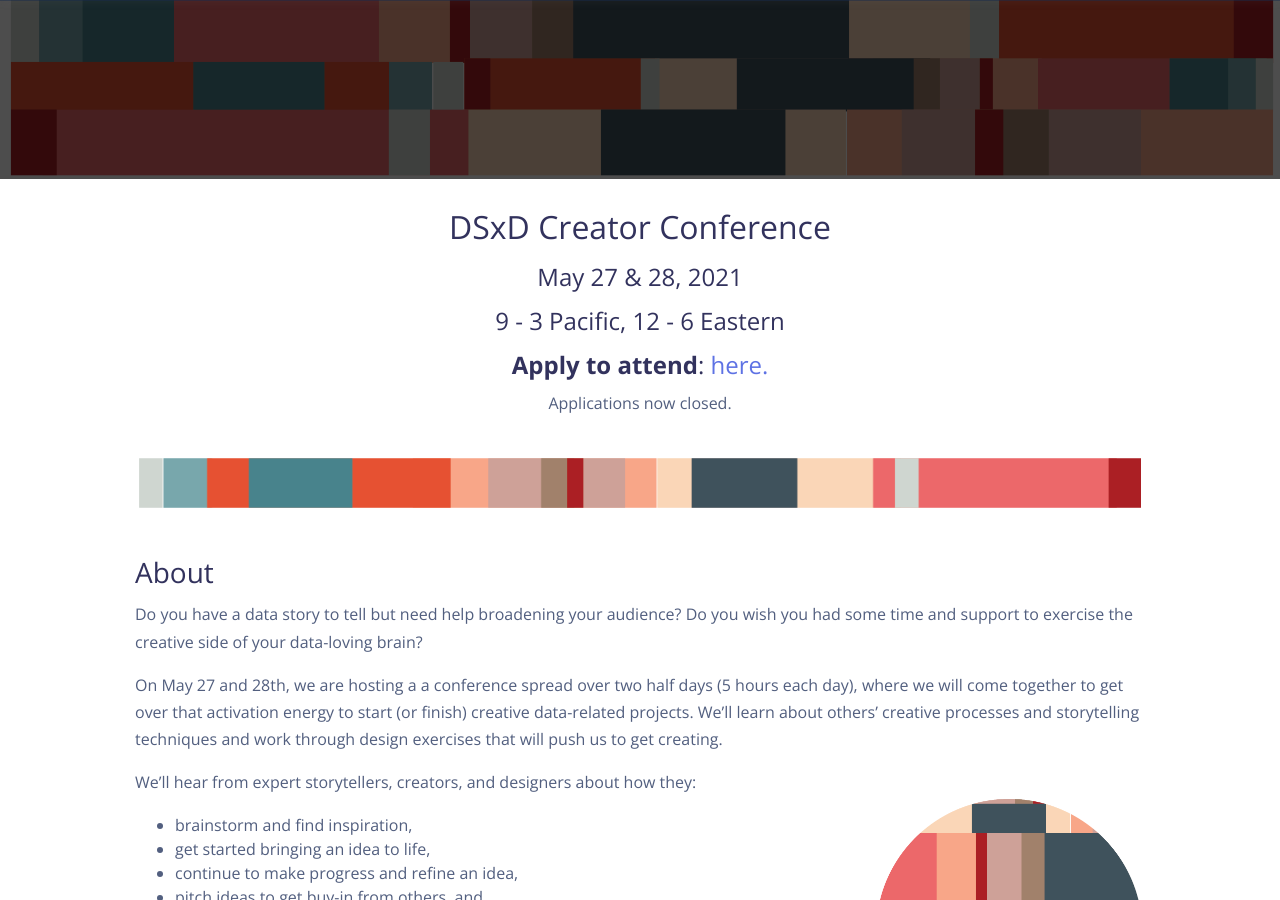
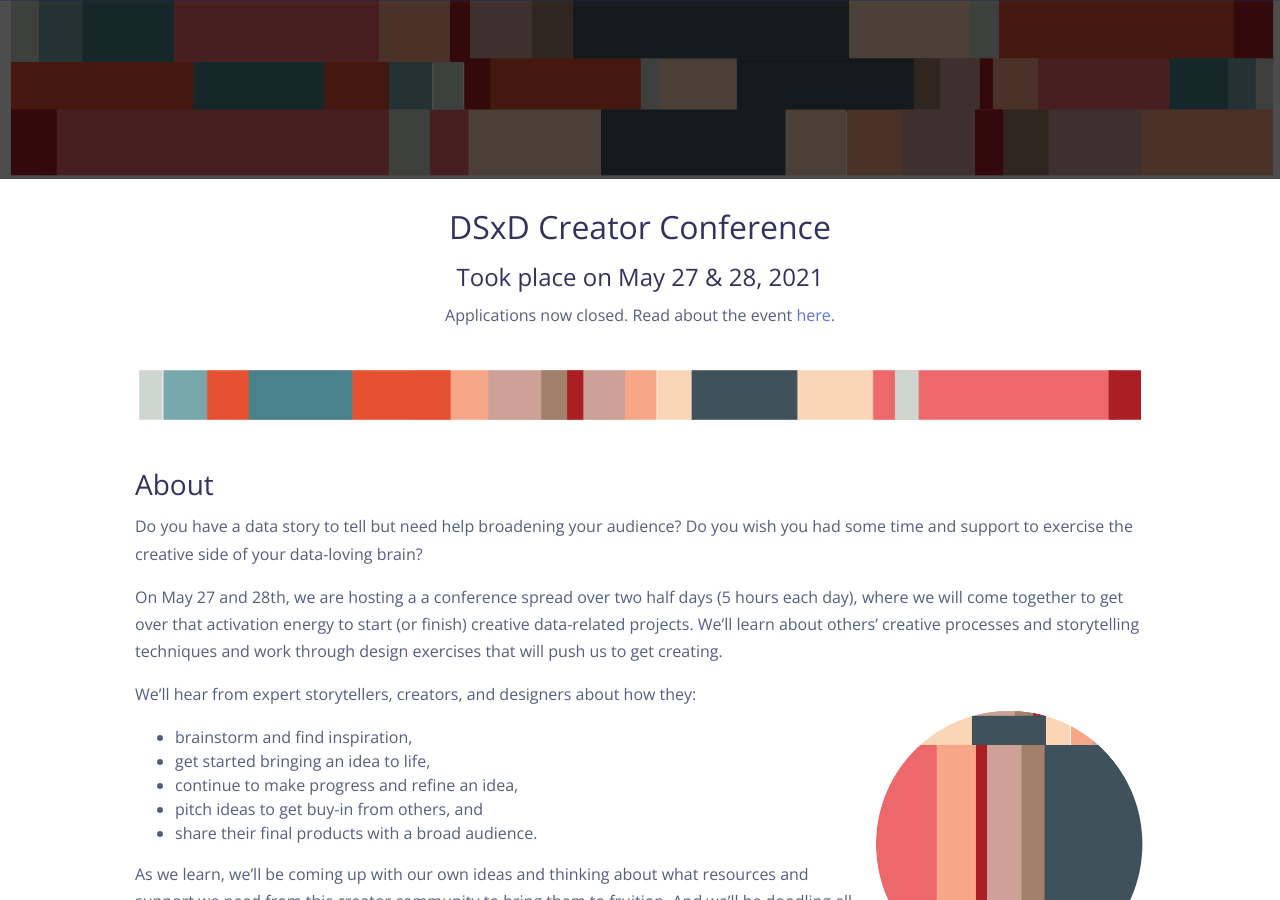
Before and after one commit to iamciera/DSxD_website, a Jekyll site: the page built from _pages/events.md, in a window 1280 px wide and 900 px high, scrolled down 361 px. Built offline with Jekyll 4.4.1, drawn with Linux system fonts in a browser that asks for light colours; nearby versions of some CDN libraries.

Commit message:
updated events

```diff
--- a/_pages/events.md
+++ b/_pages/events.md
@@ -7,11 +7,9 @@ featured_image: /assets/img/lines/DSxD_lines-05.png
 
 
 <center><H2> DSxD Creator Conference </H2></center>
-<center><H4> May 27 & 28, 2021 </H4></center>
-<center><H4> 9 - 3 Pacific, 12 - 6 Eastern </H4></center>
-<center><H4><b>Apply to attend</b>: <a href="https://forms.gle/kECLXC9zACLyt2Js9">here.</a></H4></center>
+<center><H4> Took place on May 27 & 28, 2021 </H4></center>
 
-<center>Applications now closed.</center>
+<center>Applications now closed. Read about the event <a href = "https://datasciencebydesign.org/blog/creator-conf"> here</a>.</center>
 
 <br>
 
```
